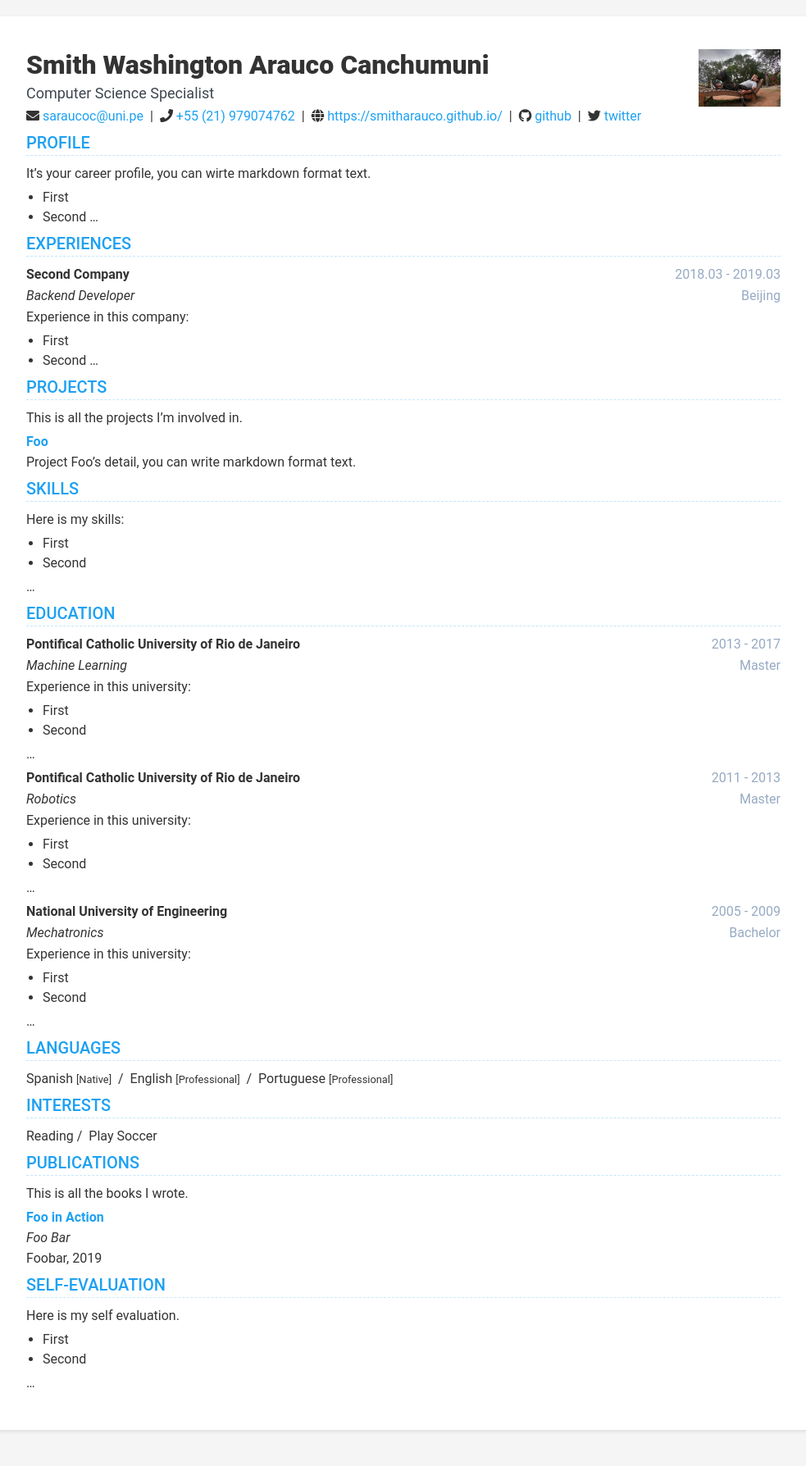
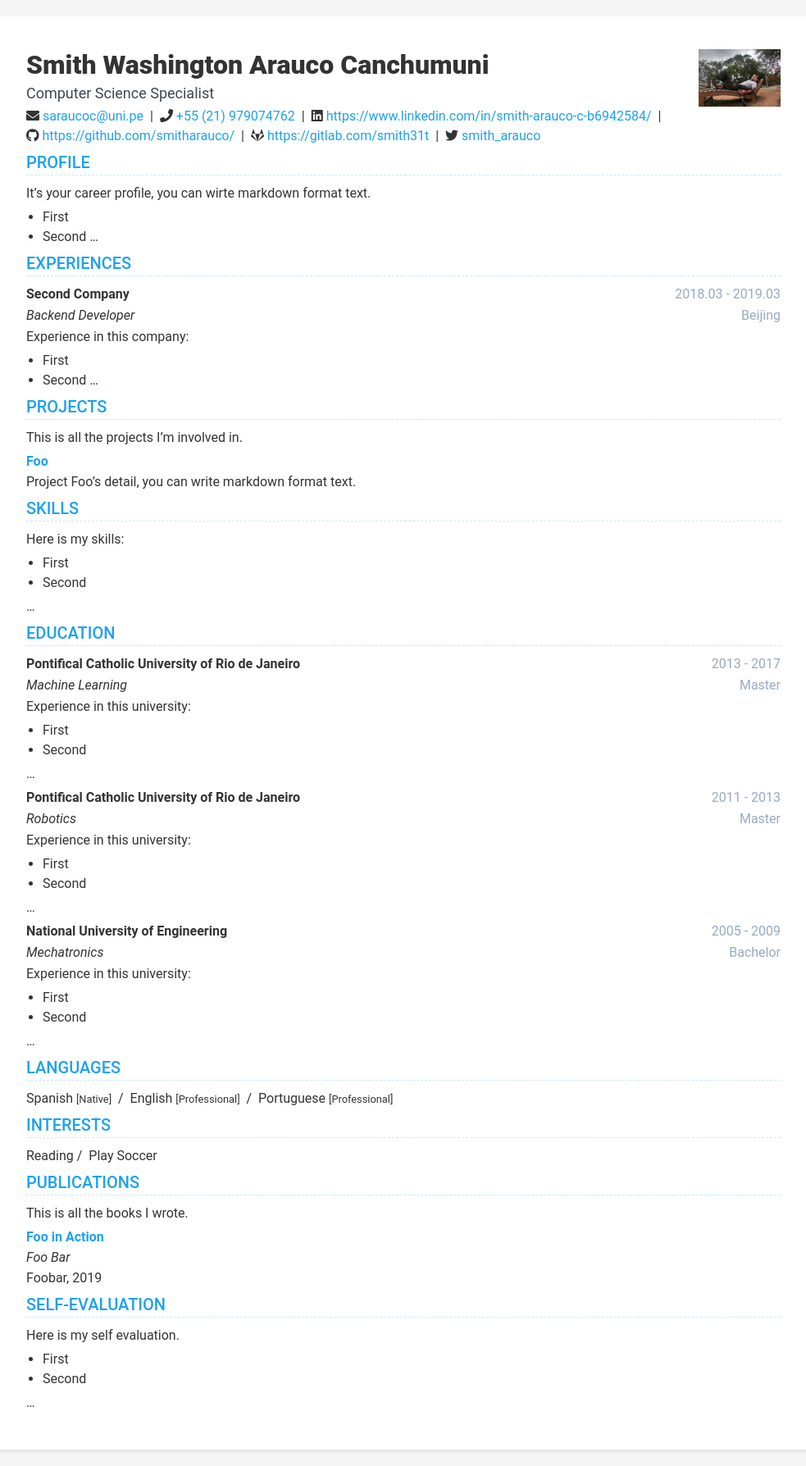
Before and after one commit to smitharauco/https-smitharauco.github.io-, a Jekyll site: the page built from index.html, in a window 1280 px wide. Shown: the whole page at 82% size, without its empty margins (148-1131 px from the left). Built offline with Jekyll 4.4.1, drawn with Linux system fonts in a browser that asks for light colours; nearby versions of some CDN libraries; before the commit the page ends 1764 px from its top, so only the background shows below that.

Commit message:
Update data.yml

```diff
--- a/_data/data.yml
+++ b/_data/data.yml
@@ -10,13 +10,13 @@ contact:
   phone: +55 (21) 979074762
   whatsapp:
   telegram:
-  website: https://smitharauco.github.io/
+  website:
   medium:
-  linkedin:
-  github: github
-  gitlab:
+  linkedin: https://www.linkedin.com/in/smith-arauco-c-b6942584/
+  github: https://github.com/smitharauco/
+  gitlab: https://gitlab.com/smith31t
   bitbucket:
-  twitter: twitter
+  twitter: smith_arauco
   stackoverflow:
   quora:
   goodreads:
```
